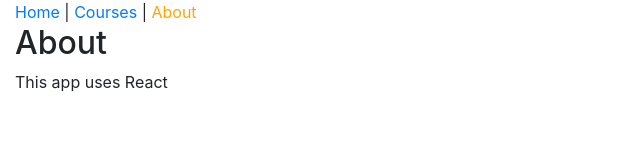
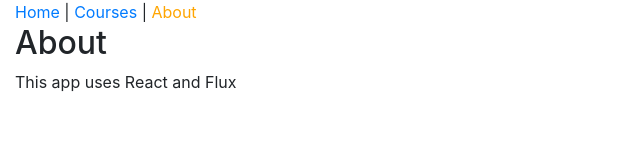
Before and after one commit to sajojohn/react-flux, a React (Create React App) app: page /about in a window 1280 px wide. Shown: the top 160 px of the page, without its empty margins (0-640 px from the left). Built offline with nearby package versions, Linux system fonts and the light colour scheme; no server answers; what flux would draw is missing.

Commit message:
course completed

```diff
--- a/src/components/AboutPage.js
+++ b/src/components/AboutPage.js
@@ -4,7 +4,7 @@ class AboutPage extends React.Component {
   render() {
     return (
       <>
-        <h2>About</h2> <p> This app uses React</p>
+        <h2>About</h2> <p> This app uses React and Flux</p>
       </>
     );
   }
```
